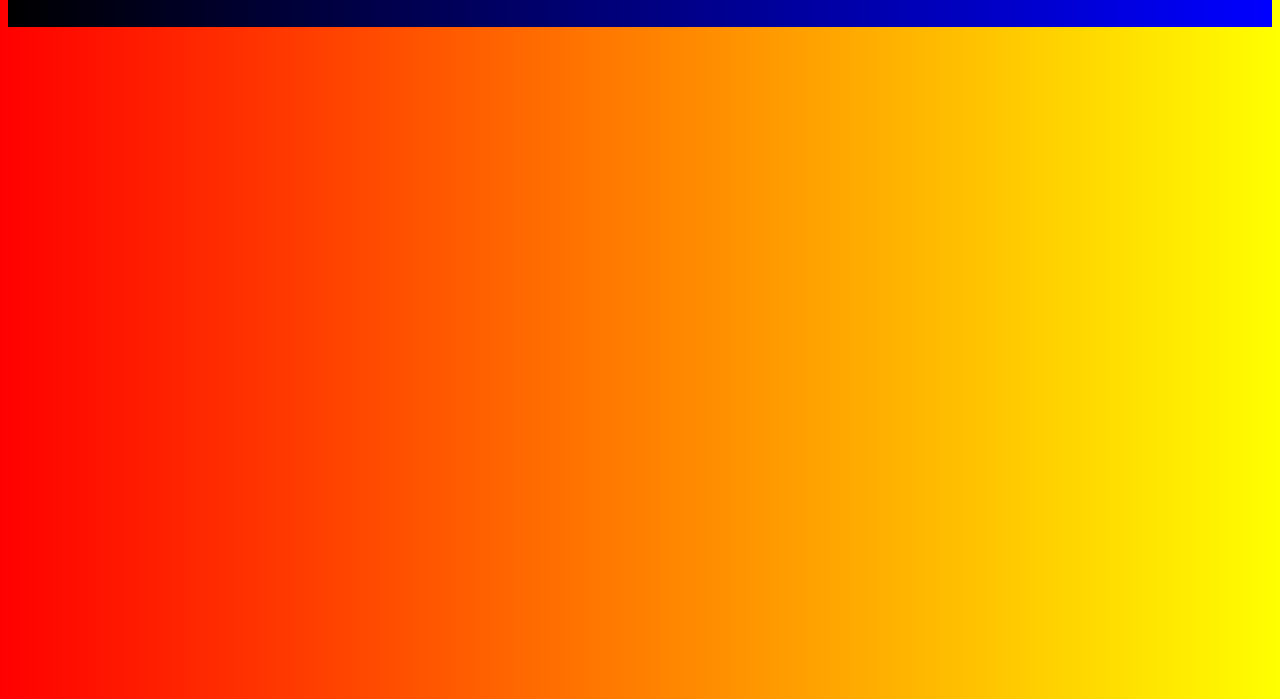
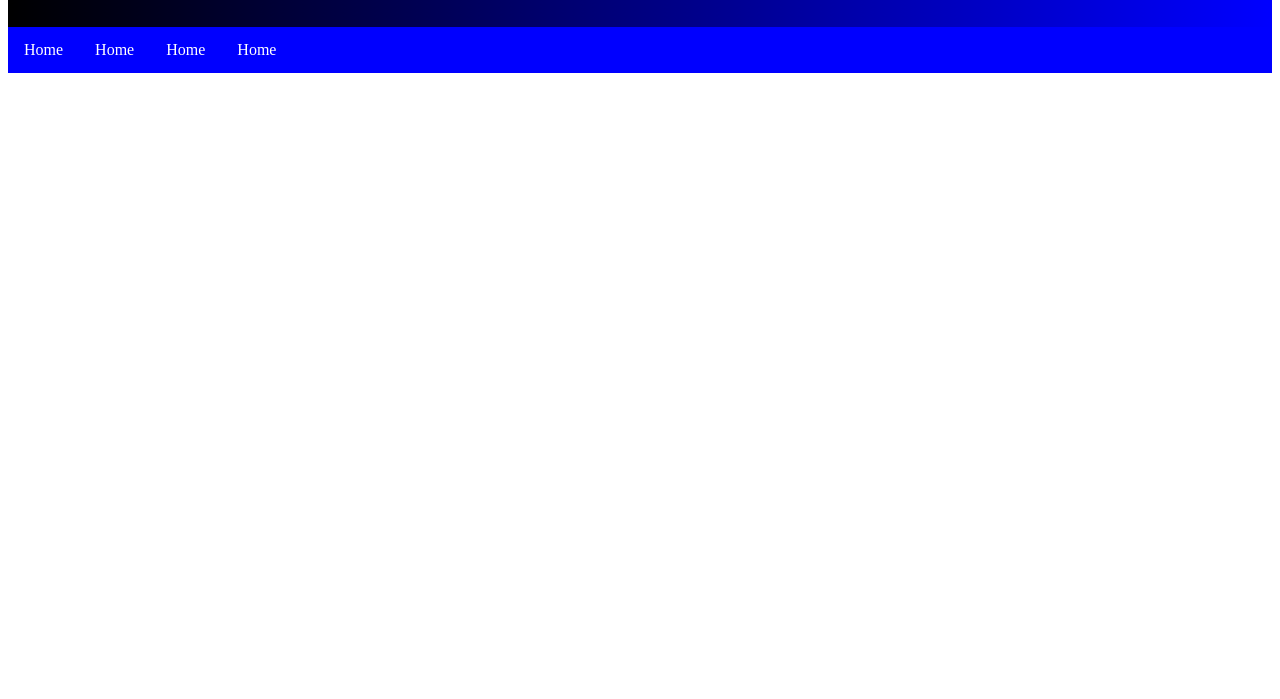
Before and after one commit to KennethStanislas/2023-html-V4-Kenneth-Gozach, a plain HTML site: page index.html in a window 1280 px wide. Shown: the part 101-800 px from the top of the page. Drawn offline with Linux system fonts and the light colour scheme.

Commit message:
Changes to head

```diff
--- a/index.html
+++ b/index.html
@@ -10,7 +10,6 @@
 <title>
   <h1>Site on cyber security</h1>
 </title>
-
 <body>
 
   <div class="header">
@@ -18,5 +17,11 @@
   </div>
   </head>
   <body>
+<ul>
+  <li><a class:"active" href="index.html">Home</a></li>
+  <li><a href="test.html">Home</a></li>
+  <li><a href="test.html">Home</a></li>
+  <li><a href="test.html">Home</a></li>
 
+</ul>
 </html>
--- a/style.css
+++ b/style.css
@@ -29,7 +29,30 @@
   padding: 20px;
   text-align: center;
 }
-
+ul {
+   list-style-type: none;
+   margin:0;
+   padding:0;
+   overflow:hidden;
+   background-color: blue;
+}
+li {
+   float: left;
+}
+li a {
+   display: block;
+   color:white;
+   text-align:center;
+   padding: 14px 16px;
+   text-decoration: none;
+}
+li a:hover:not(.active) {
+   background-color: #111;
+ }
+.active {
+   background-color: #04AA6D;
+ }
+/*
 body {
      background-image: linear-gradient(to right, red , yellow);
 }
@@ -44,4 +67,4 @@ nav {
 footer {
    background-color: grey;
    color: black;
-}
+}*/
```
